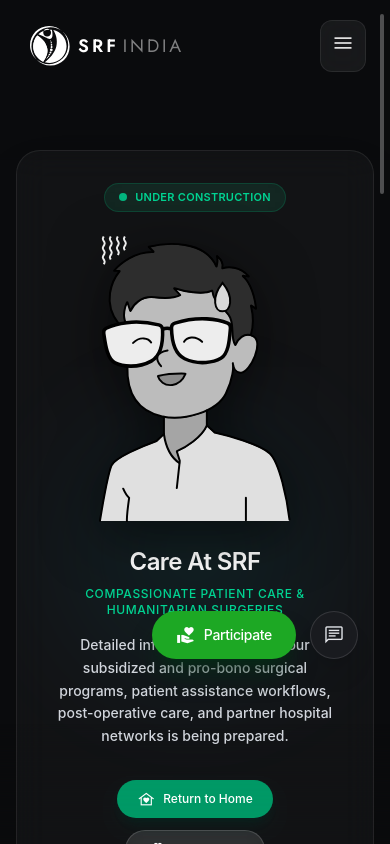
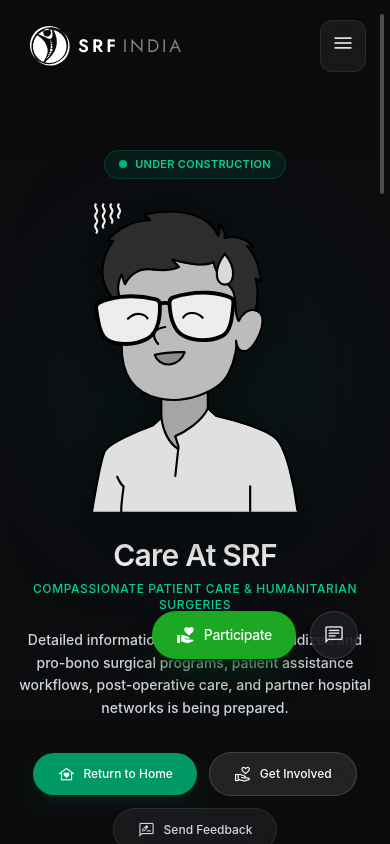
Before and after one commit to SwarupCreates/spine-research-foundation-india-website, a React (Vite) app: page /care in a window 390 px wide. Shown: the top 844 px of the page. Built offline with nearby package versions, Linux system fonts and the light colour scheme; a web font is replaced by a local one.

Commit message:
feat(ui): float WIP and 404 error page content freely in center of viewport without card containers

```diff
--- a/src/pages/NotFoundPage.tsx
+++ b/src/pages/NotFoundPage.tsx
@@ -12,12 +12,12 @@ export const NotFoundPage: React.FC<NotFoundPageProps> = ({ onOpenFeedback }) =>
 
   return (
     <div className="min-h-[75vh] flex items-center justify-center py-16 sm:py-24 px-4 sm:px-6 lg:px-8 relative z-10">
-      <div className="relative w-full max-w-3xl rounded-3xl sm:rounded-[36px] glass-panel border border-white/[0.08] p-8 sm:p-12 md:p-14 text-center overflow-hidden shadow-2xl backdrop-blur-2xl bg-[#0e0f14]/85">
-        {/* Soft background ambient glow */}
+      <div className="relative w-full max-w-3xl mx-auto text-center">
+        {/* Soft atmospheric ambient glow centered behind the floating error artwork */}
         <div
-          className="absolute top-1/2 left-1/2 -translate-x-1/2 -translate-y-1/2 w-80 sm:w-96 h-80 sm:h-96 rounded-full pointer-events-none -z-10 blur-3xl opacity-25"
+          className="absolute top-1/3 left-1/2 -translate-x-1/2 -translate-y-1/2 w-96 sm:w-[480px] h-96 sm:h-[480px] rounded-full pointer-events-none -z-10 blur-3xl opacity-30"
           style={{
-            background: 'radial-gradient(circle, rgba(27, 154, 247, 0.45) 0%, rgba(239, 68, 68, 0.2) 50%, transparent 70%)',
+            background: 'radial-gradient(circle, rgba(27, 154, 247, 0.4) 0%, rgba(239, 68, 68, 0.15) 50%, transparent 75%)',
           }}
           aria-hidden="true"
         />
@@ -30,13 +30,13 @@ export const NotFoundPage: React.FC<NotFoundPageProps> = ({ onOpenFeedback }) =>
 
         {/* Server Error Artwork */}
         <div className="flex justify-center mb-6 relative">
-          <div className="w-36 sm:w-44 md:w-48 max-w-full h-auto filter drop-shadow-[0_12px_28px_rgba(0,0,0,0.6)]">
+          <div className="w-40 sm:w-48 md:w-56 max-w-full h-auto filter drop-shadow-[0_16px_36px_rgba(0,0,0,0.6)]">
             <ServerErrorArt className="w-full h-auto" />
           </div>
         </div>
 
         {/* Fun Spine-Themed Error Headline & Message */}
-        <h1 className="text-2xl sm:text-3xl md:text-4xl font-semibold text-white tracking-tight mb-2 font-sans">
+        <h1 className="text-3xl sm:text-4xl md:text-5xl font-semibold text-white tracking-tight mb-2 font-sans">
           404: Spine Not Found!
         </h1>
         <p className="text-blue-400 font-medium text-xs sm:text-sm mb-3 tracking-wide">
@@ -52,7 +52,7 @@ export const NotFoundPage: React.FC<NotFoundPageProps> = ({ onOpenFeedback }) =>
           <button
             type="button"
             onClick={() => navigate('/')}
-            className="group inline-flex items-center gap-2 px-5 sm:px-6 py-2.5 sm:py-3 rounded-full bg-[#1b9af7] hover:bg-[#1580cc] text-white font-medium text-xs sm:text-sm transition-all duration-300 shadow-lg shadow-blue-950/40 hover:scale-[1.02] cursor-pointer"
+            className="group inline-flex items-center gap-2 px-6 py-3 rounded-full bg-[#1b9af7] hover:bg-[#1580cc] text-white font-medium text-xs sm:text-sm transition-all duration-300 shadow-lg shadow-blue-950/50 hover:scale-[1.02] cursor-pointer"
           >
             <MaterialIcon name="family_home" size={18} />
             <span>Realign to Home</span>
--- a/src/pages/WorkInProgressPage.tsx
+++ b/src/pages/WorkInProgressPage.tsx
@@ -60,12 +60,12 @@ export const WorkInProgressPage: React.FC<WorkInProgressPageProps> = ({
 
   return (
     <div className="min-h-[75vh] flex items-center justify-center py-16 sm:py-24 px-4 sm:px-6 lg:px-8 relative z-10">
-      <div className="relative w-full max-w-3xl rounded-3xl sm:rounded-[36px] glass-panel border border-white/[0.08] p-8 sm:p-12 md:p-14 text-center overflow-hidden shadow-2xl backdrop-blur-2xl bg-[#0e0f14]/85">
-        {/* Soft background ambient glow */}
+      <div className="relative w-full max-w-3xl mx-auto text-center">
+        {/* Soft atmospheric ambient glow centered behind the floating artwork */}
         <div
-          className="absolute top-1/2 left-1/2 -translate-x-1/2 -translate-y-1/2 w-80 sm:w-96 h-80 sm:h-96 rounded-full pointer-events-none -z-10 blur-3xl opacity-25"
+          className="absolute top-1/3 left-1/2 -translate-x-1/2 -translate-y-1/2 w-96 sm:w-[480px] h-96 sm:h-[480px] rounded-full pointer-events-none -z-10 blur-3xl opacity-30"
           style={{
-            background: 'radial-gradient(circle, rgba(16, 185, 129, 0.45) 0%, rgba(27, 154, 247, 0.25) 50%, transparent 70%)',
+            background: 'radial-gradient(circle, rgba(16, 185, 129, 0.35) 0%, rgba(27, 154, 247, 0.15) 50%, transparent 75%)',
           }}
           aria-hidden="true"
         />
@@ -78,13 +78,13 @@ export const WorkInProgressPage: React.FC<WorkInProgressPageProps> = ({
 
         {/* Work In Progress Artwork */}
         <div className="flex justify-center mb-6 relative">
-          <div className="w-48 sm:w-56 md:w-64 max-w-full h-auto filter drop-shadow-[0_12px_28px_rgba(0,0,0,0.55)]">
+          <div className="w-52 sm:w-60 md:w-72 max-w-full h-auto filter drop-shadow-[0_16px_36px_rgba(0,0,0,0.6)]">
             <WorkInProgressArt className="w-full h-auto" />
           </div>
         </div>
 
         {/* Text Content */}
-        <h1 className="text-2xl sm:text-3xl md:text-4xl font-semibold text-white tracking-tight mb-2 font-sans">
+        <h1 className="text-3xl sm:text-4xl md:text-5xl font-semibold text-white tracking-tight mb-2 font-sans">
           {title}
         </h1>
         <p className="text-emerald-400 font-medium text-xs sm:text-sm mb-4 tracking-wider uppercase">
@@ -99,7 +99,7 @@ export const WorkInProgressPage: React.FC<WorkInProgressPageProps> = ({
           <button
             type="button"
             onClick={() => navigate('/')}
-            className="group inline-flex items-center gap-2 px-5 sm:px-6 py-2.5 sm:py-3 rounded-full bg-emerald-600 hover:bg-emerald-500 text-white font-medium text-xs sm:text-sm transition-all duration-300 shadow-lg shadow-emerald-950/40 hover:scale-[1.02] cursor-pointer"
+            className="group inline-flex items-center gap-2 px-6 py-3 rounded-full bg-emerald-600 hover:bg-emerald-500 text-white font-medium text-xs sm:text-sm transition-all duration-300 shadow-lg shadow-emerald-950/50 hover:scale-[1.02] cursor-pointer"
           >
             <MaterialIcon name="family_home" size={18} />
             <span>Return to Home</span>
@@ -109,7 +109,7 @@ export const WorkInProgressPage: React.FC<WorkInProgressPageProps> = ({
             <button
               type="button"
               onClick={onOpenParticipate}
-              className="group inline-flex items-center gap-2 px-5 sm:px-6 py-2.5 sm:py-3 rounded-full bg-white/10 hover:bg-white/20 text-white font-medium text-xs sm:text-sm border border-white/15 transition-all duration-300 backdrop-blur-md hover:scale-[1.02] cursor-pointer"
+              className="group inline-flex items-center gap-2 px-6 py-3 rounded-full bg-white/10 hover:bg-white/20 text-white font-medium text-xs sm:text-sm border border-white/15 transition-all duration-300 backdrop-blur-md hover:scale-[1.02] cursor-pointer"
             >
               <MaterialIcon name="volunteer_activism" size={18} />
               <span>Get Involved</span>
@@ -120,7 +120,7 @@ export const WorkInProgressPage: React.FC<WorkInProgressPageProps> = ({
             <button
               type="button"
               onClick={onOpenFeedback}
-              className="group inline-flex items-center gap-2 px-5 sm:px-6 py-2.5 sm:py-3 rounded-full bg-white/[0.06] hover:bg-white/[0.12] text-gray-300 hover:text-white font-medium text-xs sm:text-sm border border-white/[0.08] transition-all duration-300 backdrop-blur-md cursor-pointer"
+              className="group inline-flex items-center gap-2 px-6 py-3 rounded-full bg-white/[0.06] hover:bg-white/[0.12] text-gray-300 hover:text-white font-medium text-xs sm:text-sm border border-white/[0.08] transition-all duration-300 backdrop-blur-md cursor-pointer"
             >
               <MaterialIcon name="rate_review" size={18} />
               <span>Send Feedback</span>
```
